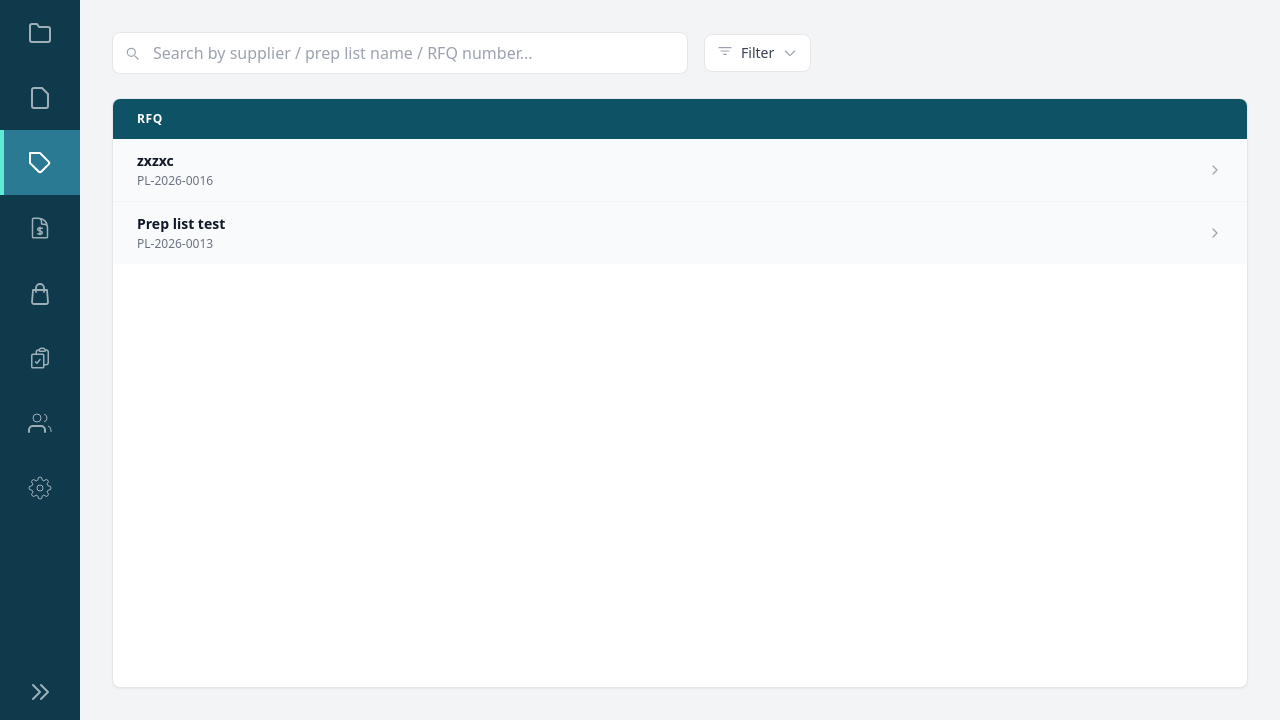
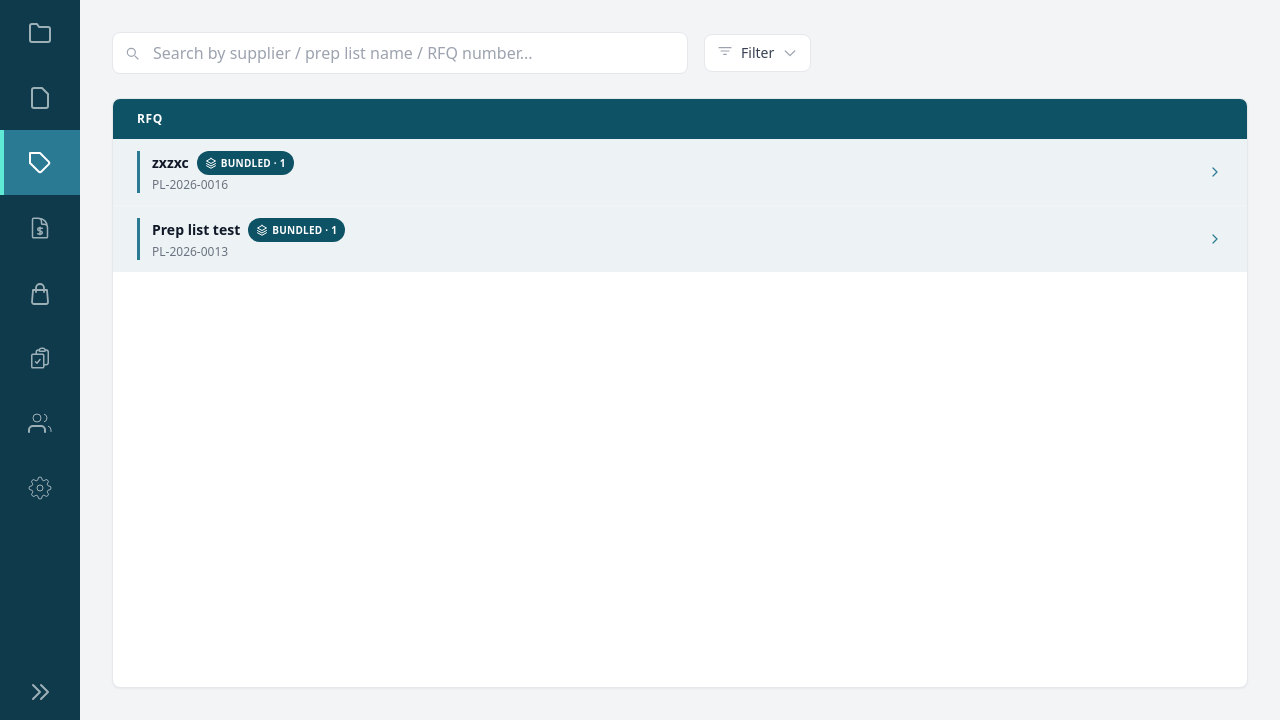
Before and after one commit to islacchi/purchasing, a Laravel app: page /quotation in a window 1280 px wide. Shown: the part 80-800 px from the top of the page. Run offline with Laravel 12, Linux system fonts and the light colour scheme; a user stored in the database is signed in; data comes from the database, SQL or seed files in the repository; data that the repository does not hold is empty; some libraries are stand-ins or nearby versions.

Commit message:
refactor(quotation): mark the bundle (mother) row with a teal indicator
- Mother (bundle) row: teal-tinted #edf3f4 background (hover #dfe9eb), #2a7a94 left accent bar and chevron, "Bundled · N" pill in solid #0e5266 with white text and a child-count tooltip
- Child quotation rows stay white; hover #e4edf0

```diff
--- a/resources/views/Quotation/index.blade.php
+++ b/resources/views/Quotation/index.blade.php
@@ -126,14 +126,30 @@
                         @forelse ($preplistGroups as $preplistGroup)
                             {{-- Group header: the row that contains the prep list. Clicking it
                                  expands/collapses the quotation rows underneath. --}}
+                            {{-- Group header (the bundle / "mother"): teal-tinted row with a #2a7a94
+                                 accent and a #0e5266 "Bundled" pill, matching the system theme.
+                                 Children stay white. --}}
                             <tr class="cursor-pointer select-none" data-group-toggle data-group-id="{{ $preplistGroup['preplist_id'] }}">
-                                <td colspan="1" class="bg-gray-50 px-6 py-3">
+                                <td colspan="1" class="bg-[#edf3f4] px-6 py-3 transition-colors hover:bg-[#dfe9eb]">
                                     <div class="flex items-center justify-between gap-3">
-                                        <div class="min-w-0">
-                                            <a href="{{ route('quotation.show-preplist', ['preplist' => $preplistGroup['preplist_id']]) }}" class="text-sm font-bold text-gray-900 hover:text-[#2a7a94] hover:underline">{{ $preplistGroup['name'] }}</a>
-                                            <p class="mt-0.5 text-xs text-gray-500">{{ $preplistGroup['ref'] }}</p>
+                                        <div class="flex min-w-0 items-center gap-3 border-l-[3px] border-[#2a7a94] pl-3">
+                                            <div class="min-w-0">
+                                                <div class="flex items-center gap-2">
+                                                    <a href="{{ route('quotation.show-preplist', ['preplist' => $preplistGroup['preplist_id']]) }}" class="text-sm font-bold text-gray-900 hover:text-[#2a7a94] hover:underline">{{ $preplistGroup['name'] }}</a>
+                                                    <span class="inline-flex shrink-0 items-center gap-1 rounded-full bg-[#0e5266] px-2 py-0.5 text-[10px] font-semibold uppercase tracking-wide text-white"
+                                                          title="Bundled — contains {{ count($preplistGroup['quotations']) }} child quotation{{ count($preplistGroup['quotations']) === 1 ? '' : 's' }}">
+                                                        <svg class="h-3 w-3" fill="none" stroke="currentColor" viewBox="0 0 24 24" aria-hidden="true">
+                                                            <path stroke-linecap="round" stroke-linejoin="round" stroke-width="2" d="M12 3l9 5-9 5-9-5 9-5z"/>
+                                                            <path stroke-linecap="round" stroke-linejoin="round" stroke-width="2" d="M3 13l9 5 9-5"/>
+                                                            <path stroke-linecap="round" stroke-linejoin="round" stroke-width="2" d="M3 17.5l9 5 9-5"/>
+                                                        </svg>
+                                                        Bundled · {{ count($preplistGroup['quotations']) }}
+                                                    </span>
+                                                </div>
+                                                <p class="mt-0.5 text-xs text-gray-500">{{ $preplistGroup['ref'] }}</p>
+                                            </div>
                                         </div>
-                                        <svg class="preplist-group-chevron h-4 w-4 flex-shrink-0 text-gray-400 transition-transform duration-300 ease-[cubic-bezier(0.34,1.56,0.64,1)]" fill="none" stroke="currentColor" viewBox="0 0 24 24" aria-hidden="true">
+                                        <svg class="preplist-group-chevron h-4 w-4 flex-shrink-0 text-[#2a7a94] transition-transform duration-300 ease-[cubic-bezier(0.34,1.56,0.64,1)]" fill="none" stroke="currentColor" viewBox="0 0 24 24" aria-hidden="true">
                                             <path stroke-linecap="round" stroke-linejoin="round" stroke-width="1.8" d="M9 18l6-6-6-6"/>
                                         </svg>
                                     </div>
@@ -149,7 +165,7 @@
                                     ? 'text-green-600'
                                     : ($isPartiallyQuoted ? 'text-amber-500' : 'text-gray-400');
                             @endphp
-                            <tr class="group cursor-pointer transition-colors odd:bg-white even:bg-[#f2f7f8] hover:bg-[#e4edf0]"
+                            <tr class="group cursor-pointer transition-colors bg-white hover:bg-[#e4edf0]"
                                 data-href="{{ route('quotation.show', ['quotation' => $quotation['id']]) }}"
                                 data-quotation-group="{{ $quotation['preplist_id'] }}">
                                 <td class="whitespace-nowrap px-6 py-4">
```
